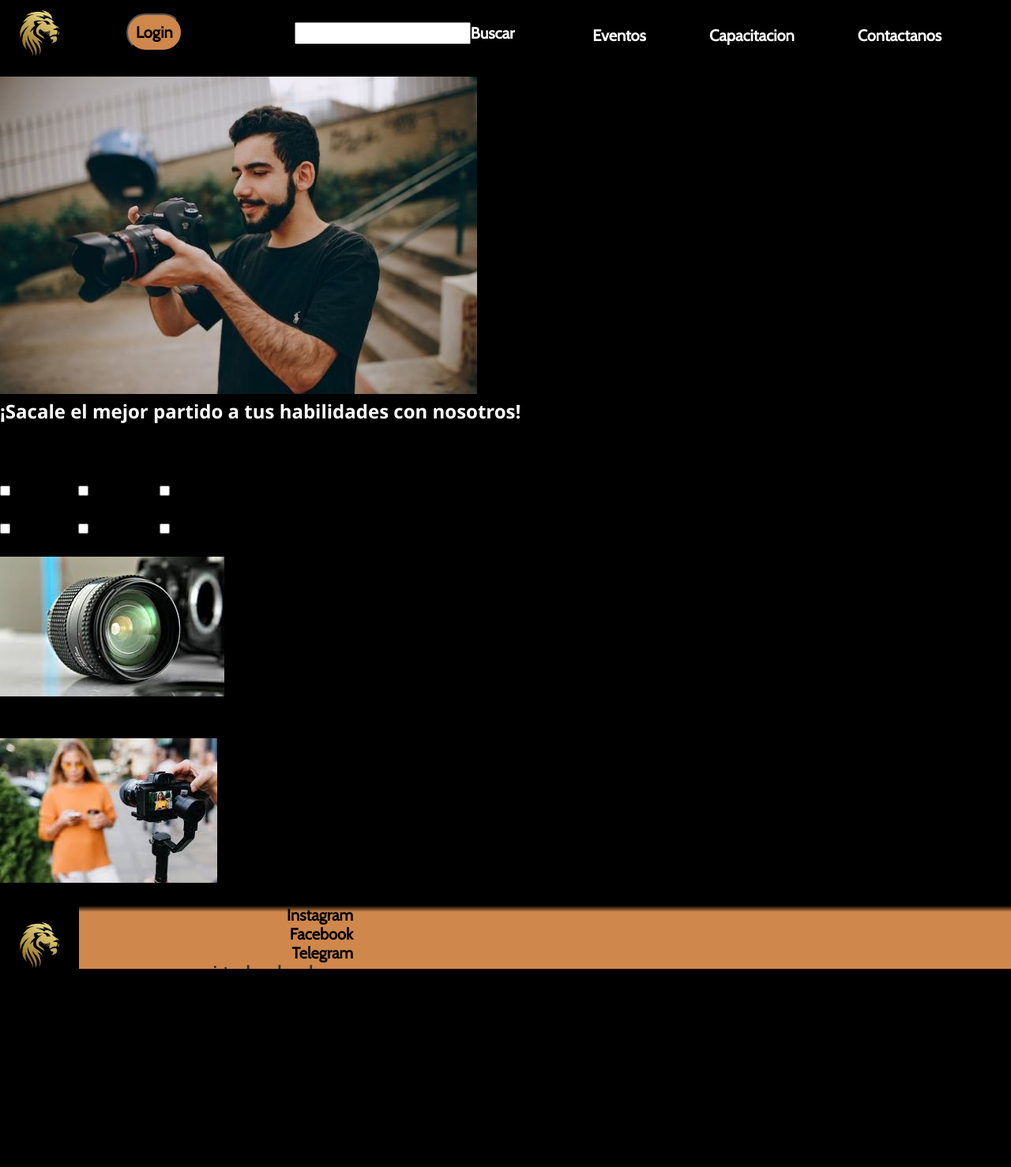
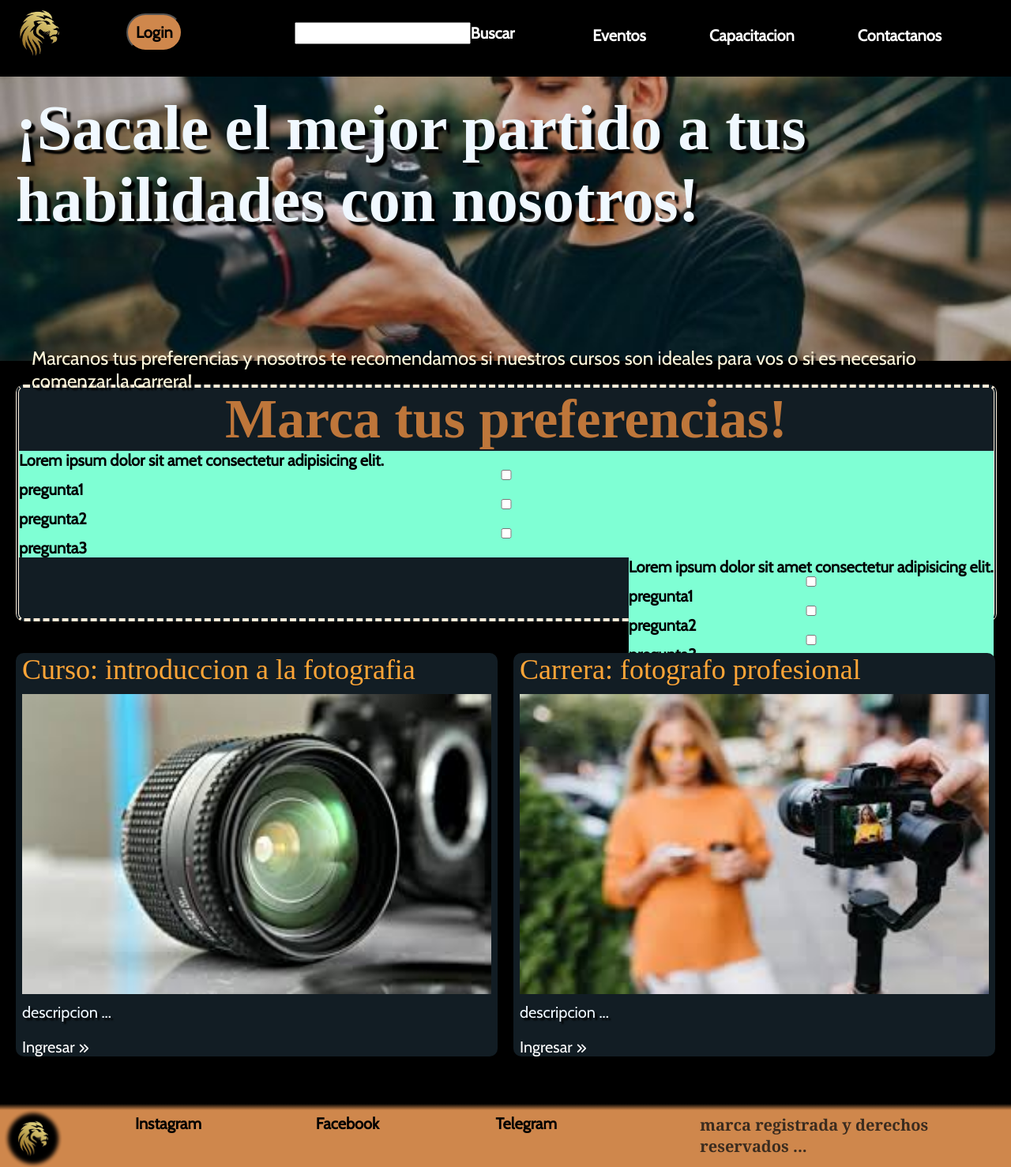
Before and after one commit to faca1328/coderhouse_1_facundoM, a website: page paginas/capacitacion.html in a window 1280 px wide. Shown: the part 8-1486 px from the top of the page at 79% size. Before the commit the page ends 1235 px from the top, so only its background shows below. Drawn offline with nearby package versions, Linux system fonts and the light colour scheme; files that its build step writes are made by us from their sources; a web font is replaced by a local one.

Commit message:
terminando pag eventos

```diff
--- a/paginas/capacitacion.html
+++ b/paginas/capacitacion.html
@@ -36,58 +36,59 @@
         </section>
     </header>
     <main>
-        <section>
-            <img src="../recursos/capacitacion.jpg" alt="eventos">
-            <div>
-                <h4>
+        <section class="showcase__capacitacion">
+            <!-- <img src="../recursos/capacitacion.jpg" alt="eventos"> -->
+                <h1>
                     ¡Sacale el mejor partido a tus habilidades con nosotros!
-                </h4>
-                <h6>
-                    Lorem, ipsum dolor sit amet consectetur adipisicing elit. Consequuntur alias aliquam optio nemo earum, officia deleniti tempora nobis at modi sequi quisquam numquam beatae esse eveniet quia veniam odit vero.
-                </h6>
+                </h1>
+                <p>
+                    Marcanos tus preferencias y nosotros te recomendamos si nuestros cursos son ideales para vos o si es necesario comenzar la carrera!
+                </p>
+        </section>
+        <section class="banner">
+            <div class="banner__titulo">
+                <h2 > Marca tus preferencias! </h2>
             </div>
-        </section>
-        <section>
-            <div>
+            <section class="banner__contenido--padre">
+                <div class="banner__contenido banner1">
                     <h5>Lorem ipsum dolor sit amet consectetur adipisicing elit.</h5>
                     <input type="checkbox">pregunta1
                     <input type="checkbox">pregunta2
                     <input type="checkbox">pregunta3
                 </div>
-            <div>
+                <div class="banner__contenido banner2">
                     <h5>Lorem ipsum dolor sit amet consectetur adipisicing elit.</h5>
                     <input type="checkbox">pregunta1
                     <input type="checkbox">pregunta2
                     <input type="checkbox">pregunta3
                 </div>
             </section>
-        <section>
-            <div>
+        </section>
+        <section class="cards__capacitacion">
+            <div class="cards__capacitacion--individuales">
                 <h3>Curso: introduccion a la fotografia</h3>
                 <img src="../recursos/inroduccion a la fotografia.jpg" alt="introduccion">
                 <h6>descripcion ...</h6>
+                <a href="#">Ingresar <i class="fa-solid fa-angles-right"></i></a>
             </div>
-            <div>
+            <div class="cards__capacitacion--individuales">
                 <h3>Carrera: fotografo profesional</h3>
                 <img src="../recursos/carrerag fotografia.jpg" alt="Carrera">
                 <h6>descripcion ...</h6>
+                <a href="#">Ingresar <i class="fa-solid fa-angles-right"></i></a>
             </div>
         </section>
     </main>
     <footer>
-        <section class="footer__logo">
-            <img src="../recursos/logo.jpg" alt="logo" height="100px">
-        </section>
-        <section>
-            <nav>
-                <ul class="footer__nav">
-                    <li class="botonesfooter">Instagram</li>
-                    <li class="botonesfooter">Facebook</li>
-                    <li class="botonesfooter">Telegram</li>
-                </ul>
-            </nav>
-            <div class="footer__disclaimer">
-                <h5>marca registrada y derechos reservados ...</h5>
+        <div class="footer__logo">
+            <img class="footer__logo--hijo" src="../recursos/blur_edges_logo_footer.png" alt="logo" height="100px">
+        </div>
+        <section class="footer__escrito">
+            <div class="botonesfooter">Instagram</div>
+            <div class="botonesfooter">Facebook</div>
+            <div class="botonesfooter">Telegram</div>
+            <div class="footer__disclaimer--padre">
+                <h5 class="footer__disclaimer">marca registrada y derechos reservados ...</h5>
             </div>
         </section>
     </footer>
--- a/scss/style.scss
+++ b/scss/style.scss
@@ -314,3 +314,94 @@ h4 {
         font-size: 0.7rem;
     }
 }
+
+
+/* -------------- pag CAPACITACION ----------------------- */
+
+.showcase__capacitacion{
+    width: 100%;
+    height: 18rem;
+    background: url(../recursos/capacitacion.jpg) no-repeat center center/cover;
+    background-attachment: fixed;
+    display: flex;
+    flex-direction: column;
+    align-items: center;
+    margin-bottom: 1.5rem;
+}
+
+.showcase__capacitacion h1 {
+    @extend .showcase__title ;
+}
+
+.showcase__capacitacion p {
+    @extend .showcase__subtitle ;
+    padding-top: 5rem;
+    font-weight: 500;
+    font-size: 1.2rem;
+    color: cornsilk;
+}
+
+.banner{
+    background: rgb(18, 29, 36);
+    display:flex;
+    flex-direction: column;
+    width: 97%;
+    margin-left: 1rem;
+    margin-bottom: 2rem;
+    height: 15rem;
+    border-radius: 10px;
+    border-style: dashed double;
+    border-color: antiquewhite;
+    border-width: 0.2rem;
+
+    &__titulo h2 {
+    color: rgb(190, 118, 58);
+    font-family:'Square Peg';
+    font-size: 3.5rem;
+    font-weight: 550;
+    }
+
+    &__titulo {
+    align-self: center;
+    }
+
+    &contenido--padre{
+        display: flex;
+        flex-direction: row;
+    }
+
+    &__contenido{
+        display: flex;
+        flex-direction: column;
+        background-color: aquamarine;
+    }
+
+}
+
+.banner2{
+    float: right;
+}
+
+.cards__capacitacion{
+    @extend .showcase__cards ;
+    grid-template-columns: 1fr 1fr;
+}
+
+.cards__capacitacion--individuales{
+    @extend .showcase__cards--individuales ;
+}
+
+.cards__capacitacion--individuales h3{
+    @extend .main__contactanos--titulo--hijo ;
+    font-size: 1.8rem;
+    padding-bottom: 0.5rem;
+    font-weight: 500;
+}
+
+.cards__capacitacion--individuales h6{
+    @extend .showcase__subtitle ;
+    padding: 0;
+    padding-bottom: 1rem;
+    padding-top: 0.3rem;
+    font-weight: 500;
+}
```
Also changed, not shown: css/style.css. Lines whose indentation alone changed are shown as unchanged.
